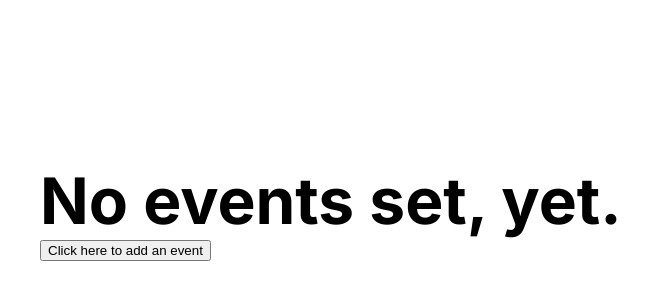
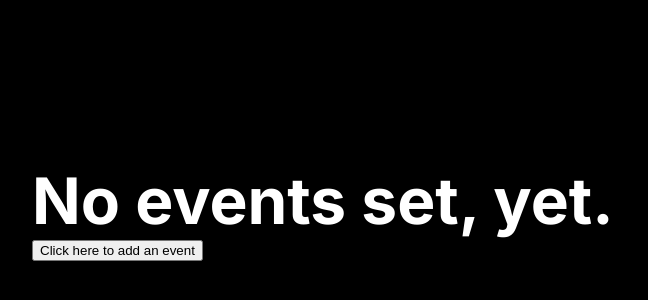
Before and after one commit to 4ndrs/timezoned-events, a Next.js app: page / in a window 1280 px wide. Shown: the part 58-358 px from the top of the page, without its empty margins (126-774 px from the left). Built offline with nearby package versions, Linux system fonts and the light colour scheme.

Commit message:
Add globals.css

```diff
--- a/components/addEventDialog.module.css
+++ b/components/addEventDialog.module.css
@@ -4,6 +4,7 @@
   top: 50%;
   transform: translate(-50%, -50%);
   background-color: white;
+  color: black;
   border: 1px solid grey;
   border-radius: 8px;
   padding: 20px;
--- a/pages/_app.tsx
+++ b/pages/_app.tsx
@@ -1,4 +1,5 @@
 import { Inter } from "next/font/google";
+import "@/styles/globals.css";
 
 import type { AppProps } from "next/app";
 
--- /dev/null
+++ b/styles/globals.css
@@ -0,0 +1,14 @@
+html,
+body {
+  padding: 0;
+  margin: 0;
+}
+
+* {
+  box-sizing: border-box;
+}
+
+body {
+  background-color: black;
+  color: white;
+}
```
